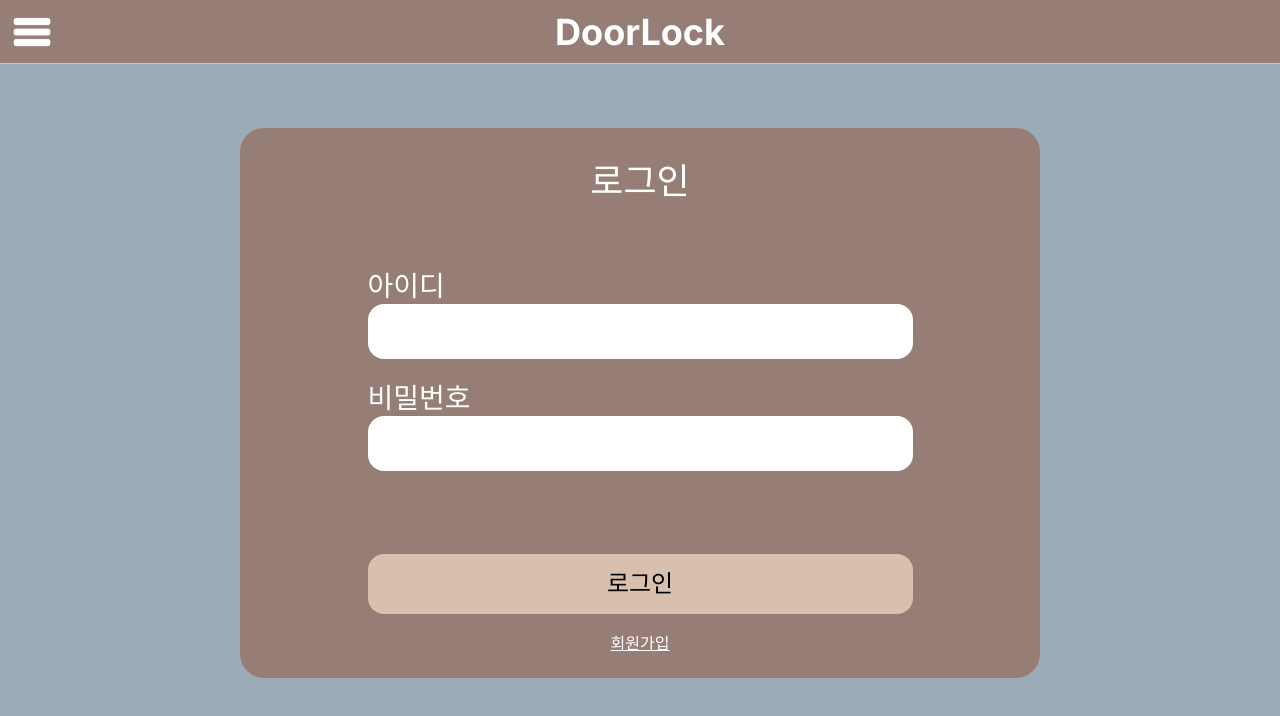
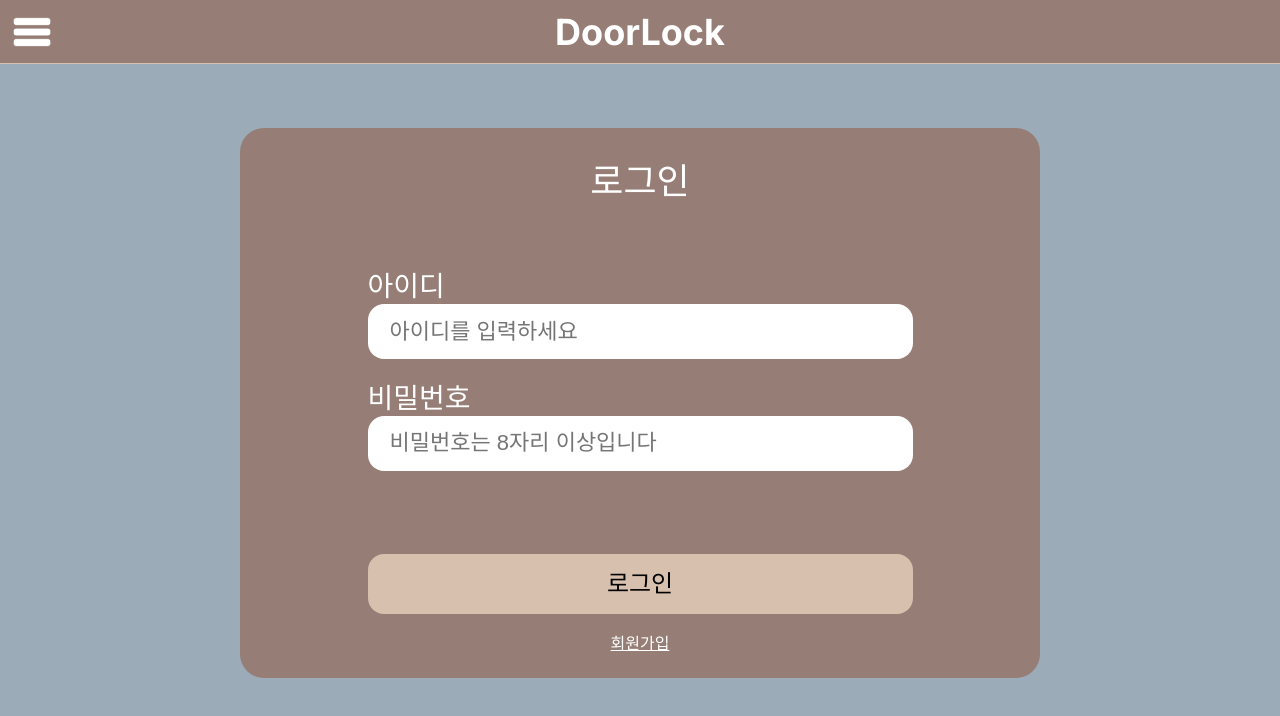
Before and after one commit to jwonp/dr-browser, a Next.js app: page /login in a window 1280 px wide. Shown: the top 716 px of the page. Built offline with nearby package versions, Linux system fonts and the light colour scheme.

Commit message:
update placeholder

```diff
--- a/src/assets/Text/Text.tsx
+++ b/src/assets/Text/Text.tsx
@@ -16,6 +16,7 @@ const Text = ({
   isButton,
   type,
   label,
+  placeholder,
   notValidText,
   onChange,
   children,
@@ -27,6 +28,7 @@ const Text = ({
         <input
           className={`${styles.input} ${isButton && styles.pointer}`}
           type={type}
+          placeholder={placeholder ? placeholder : ""}
           maxLength={100}
           readOnly={!isEditable}
           defaultValue={children}
```
